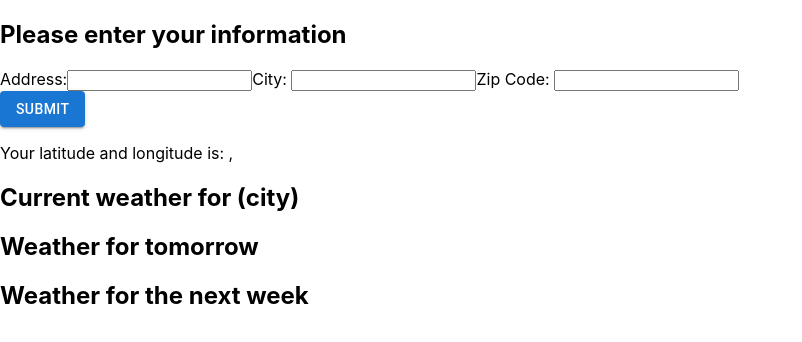
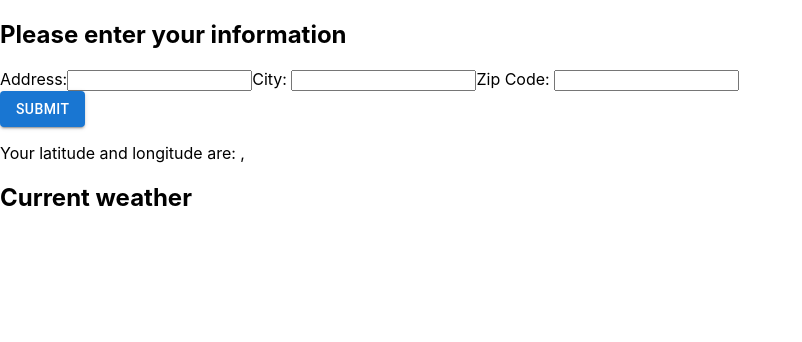
Before and after one commit to kaylaaz/Weather-and-News-App, a React (Create React App) app: page / in a window 1280 px wide. Shown: the top 342 px of the page, without its empty margins (0-802 px from the left). Built offline with nearby package versions, Linux system fonts and the light colour scheme; no server answers.

Commit message:
display current weather

```diff
--- a/src/App.js
+++ b/src/App.js
@@ -9,9 +9,9 @@ function App() {
   return (
     <>
       <CurrentLocation />
-      <CurrentWeather />
-      <HourlyNextDay />
-      <DailyNextWeek />
+      {/* <CurrentWeather /> */}
+      {/* <HourlyNextDay />
+      <DailyNextWeek /> */}
     </>
   );
 }
--- a/src/CurrentLocation.js
+++ b/src/CurrentLocation.js
@@ -1,5 +1,8 @@
 import React, { useEffect, useState } from 'react';
 import Button from '@mui/material/Button';
+import CurrentWeather from './CurrentWeather.js';
+import HourlyNextDay from './HourlyNextDay.js';
+import DailyNextWeek from './DailyNextWeek.js';
 
 function CurrentLocation() {
 
@@ -7,11 +10,12 @@ function CurrentLocation() {
     const [city, setCity] = useState('');
     const [zipCode, setZipCode] = useState('');
     const api = process.env.REACT_APP_api_key;
-    const [lat, setLat] = useState();
-    const [lon, setLon] = useState();
+    const [lat, setLat] = useState('');
+    const [lon, setLon] = useState('');
     const [toggle, setToggle] = useState(false);
 
     useEffect(() => {
+        if (zipCode !== '') {
             fetch(`http://api.openweathermap.org/geo/1.0/zip?zip=${zipCode}&appid=${api}`)
                 .then((response) => response.json())
                 .then((data) => {
@@ -19,7 +23,18 @@ function CurrentLocation() {
                     setLon(data.lon)
                 })
                 .catch((error) => console.log("Error: ", error))
+        }
     }, [toggle]);
+
+    // useEffect(() => {
+    //     fetch(`http://api.openweathermap.org/geo/1.0/zip?zip=${zipCode}&appid=${api}`)
+    //         .then((response) => response.json())
+    //         .then((data) => {
+    //             setLat(data.lat)
+    //             setLon(data.lon)
+    //         })
+    //         .catch((error) => console.log("Error: ", error))
+    // }, [toggle]);
 
     const handleAddress = (e) => {
         setAddress(e.target.value);
@@ -33,13 +48,8 @@ function CurrentLocation() {
         setZipCode(e.target.value);
     }
 
-    // const handleSubmit = (e) => {
-    //     alert('Your address is: ' +
-    //         address + '. Your city is: ' + city +
-    //         '. Your zip code is: ' + zipCode);
-    // }
 
-    //console.log(process.env.REACT_APP_api_key);
+
     return (
         <>
             <h2>Please enter your information</h2>
@@ -62,13 +72,16 @@ function CurrentLocation() {
                     onChange={(e) => { handleZipCode(e) }} />
             </form>
 
-            <div>
+            <>
                 <Button variant="contained"
                     type="submit"
                     onClick={() => setToggle(!toggle)}>Submit
                 </Button>
-                <p>Your latitude and longitude is: {lat}, {lon}</p>
-            </div>
+                <p>Your latitude and longitude are: {lat}, {lon}</p>
+                <CurrentWeather lat={lat} lon={lon} />
+                {/* <HourlyNextDay lat={lat} lon={lon} /> */}
+                {/* <DailyNextWeek /> */}
+            </>
 
 
         </>
--- a/src/DailyNextWeek.js
+++ b/src/DailyNextWeek.js
@@ -1,28 +1,23 @@
-import React, { useEffect, useState } from 'react';
+// import React, { useEffect, useState } from 'react';
 
-function DailyNextWeek() {
+// function DailyNextWeek({ lat, lon }) {
 
-    const api = process.env.REACT_APP_api_key;
-    const [coordinates, setCoordinates] = useState([]);
+//     const api = process.env.REACT_APP_api_key;
+//     const [data, setData] = useState();
 
-    //weather constantly change?
-    useEffect(() => {
-        fetch("https://api.openweathermap.org/data/2.5/onecall?lat={lat}&lon={lon}&exclude={part}&appid=${api}")
-            .then((response) => response.json())
-            .then((data) => setCoordinates(data.coord))
-            .catch((error) => console.log("Error: ", error))
-    }, []);
+//     //weather constantly change?
+//     useEffect(() => {
+//         fetch(`https://api.openweathermap.org/data/2.5/onecall?lat=${lat}&lon=${lon}&exclude=current,minutely,hourly,alerts&appid=${api}`)
+//             .then((response) => response.json())
+//             .then((data) => setData(data.daily))
+//             .catch((error) => console.log("Error: ", error))
+//     }, []);
 
-    fetch("https://api.openweathermap.org/data/2.5/onecall?lat={lat}&lon={lon}&exclude={part}&appid=${api}")
-        .then((response) => response.json())
-        .then((data) => setCoordinates(data.coord))
-        .catch((error) => console.log("Error: ", error))
+//     return (
+//         <>
+//             <h2>Weather for the next week</h2>
+//         </>
+//     );
+// }
 
-    return (
-        <>
-            <h2>Weather for the next week</h2>
-        </>
-    );
-}
-
-export default DailyNextWeek;
+// export default DailyNextWeek;
--- a/src/HourlyNextDay.js
+++ b/src/HourlyNextDay.js
@@ -1,28 +1,40 @@
-import React, { useEffect, useState } from 'react';
+// import React, { useEffect, useState } from 'react';
 
-function HourlyNextDay() {
+// function HourlyNextDay({ lat, lon }) {
 
-    const api = process.env.REACT_APP_api_key;
-    const [coordinates, setCoordinates] = useState([]);
+//     const api = process.env.REACT_APP_api_key;
+//     const [data, setData] = useState([]);
 
-    //weather constantly change?
-    useEffect(() => {
-        fetch("https://api.openweathermap.org/data/2.5/onecall?lat={lat}&lon={lon}&exclude={part}&appid=${api}")
-            .then((response) => response.json())
-            .then((data) => setCoordinates(data.coord))
-            .catch((error) => console.log("Error: ", error))
-    }, []);
+//     useEffect(() => {
+//         fetch(`https://api.openweathermap.org/data/2.5/onecall?lat=${lat}&lon=${lon}&units=Imperial&exclude=current,minutely,daily,alerts&appid=${api}`)
+//             .then((response) => response.json())
+//             .then((data) => setData(data.hourly))
+//             .catch((error) => console.log("Error: ", error))
+//     }, []);
 
-    fetch("https://api.openweathermap.org/data/2.5/onecall?lat={lat}&lon={lon}&exclude={part}&appid=${api}")
-        .then((response) => response.json())
-        .then((data) => setCoordinates(data.coord))
-        .catch((error) => console.log("Error: ", error))
+//     useEffect(() => {
+//         console.log(data);
+//     }, [data]);
 
-    return (
-        <>
-            <h2>Weather for tomorrow</h2>
-        </>
-    );
-}
+//     //set range to end at 24
+//     return (
+//         <>
+//             <h2>Weather for tomorrow</h2>
+//             {data.map((hour, index) => {
+//                 return (
+//                     <>
+//                         <p>{hour.temp}</p>
+//                         <p>{hour.humidity}</p>
+//                         <p>{hour.visibility}</p>
+//                         <p>{hour.wind_speed}</p>
+//                         <p>{hour.wind_deg}</p>
+//                         <p>{hour.clouds}</p>
+//                         <p>{hour.uvi}</p>
+//                     </>
+//                 )
+//             })}
+//         </>
+//     );
+// }
 
-export default HourlyNextDay;
+// export default HourlyNextDay;
--- a/src/currentWeather.js
+++ b/src/currentWeather.js
@@ -1,27 +1,56 @@
 import React, { useEffect, useState } from 'react';
 
-function CurrentWeather() {
+function CurrentWeather({ lat, lon }) {
     const api = process.env.REACT_APP_api_key;
-    const [coordinates, setCoordinates] = useState([]);
+    const [data, setData] = useState({});
+    //const keys = ['temp', 'humidity', 'visibility', 'dew_point', 'uvi', 'wind_speed', 'wind_deg']
+    //Object.values(keys);
 
     //weather constantly change?
+    // if (lat === '' || lon === '') {
+    //     return
+    // }
     useEffect(() => {
-        fetch("https://api.openweathermap.org/data/2.5/onecall?lat={lat}&lon={lon}&exclude={part}&appid=${api}")
-            .then((response) => response.json())
-            .then((data) => setCoordinates(data.coord))
-            .catch((error) => console.log("Error: ", error))
-    }, []);
+        if (lat !== '' && lon !== '') {
+            fetch(`https://api.openweathermap.org/data/2.5/onecall?lat=${lat}&lon=${lon}&units=Imperial&exclude=minutely,hourly,daily,alerts&appid=${api}`)
+                .then((response) => response.json())
+                .then((data) => setData(data.current))
+                .catch((error) => console.log("Error: ", error))
+        }
+    }, [lon, lat]);
 
-    fetch("https://api.openweathermap.org/data/2.5/onecall?lat={lat}&lon={lon}&exclude={part}&appid=${api}")
-        .then((response) => response.json())
-        .then((data) => setCoordinates(data.coord))
-        .catch((error) => console.log("Error: ", error))
+    // useEffect(() => {
+    //     fetch(`https://api.openweathermap.org/data/2.5/onecall?lat=${lat}&lon=${lon}&units=Imperial&exclude=minutely,hourly,daily,alerts&appid=${api}`)
+    //         .then((response) => response.json())
+    //         .then((data) => setData(data.current))
+    //         .catch((error) => console.log("Error: ", error))
+    // }, [lon, lat]);
 
+    useEffect(() => {
+        console.log(data);
+    }, [data]);
+    //padding
+    if (!data) { return null }
     return (
         <>
-            <h2>Current weather for (city)</h2>
+            <h2>Current weather</h2>
+            <p>{data.temp}</p>
+            <p>{data.humidity}</p>
+            <p>{data.visibility}</p>
+            <p>{data.wind_speed}</p>
+            <p>{data.wind_deg}</p>
+            <p>{data.clouds}</p>
+            <p>{data.uvi}</p>
         </>
     );
 }
 
+// {keys.map((key, index) => {
+//     return (
+//         <div>
+//             {/* <h3>{data[key]}</h3> */}
+//         </div>
+//     )
+// })}
+
 export default CurrentWeather;
```
Lines whose indentation alone changed are shown as unchanged.
